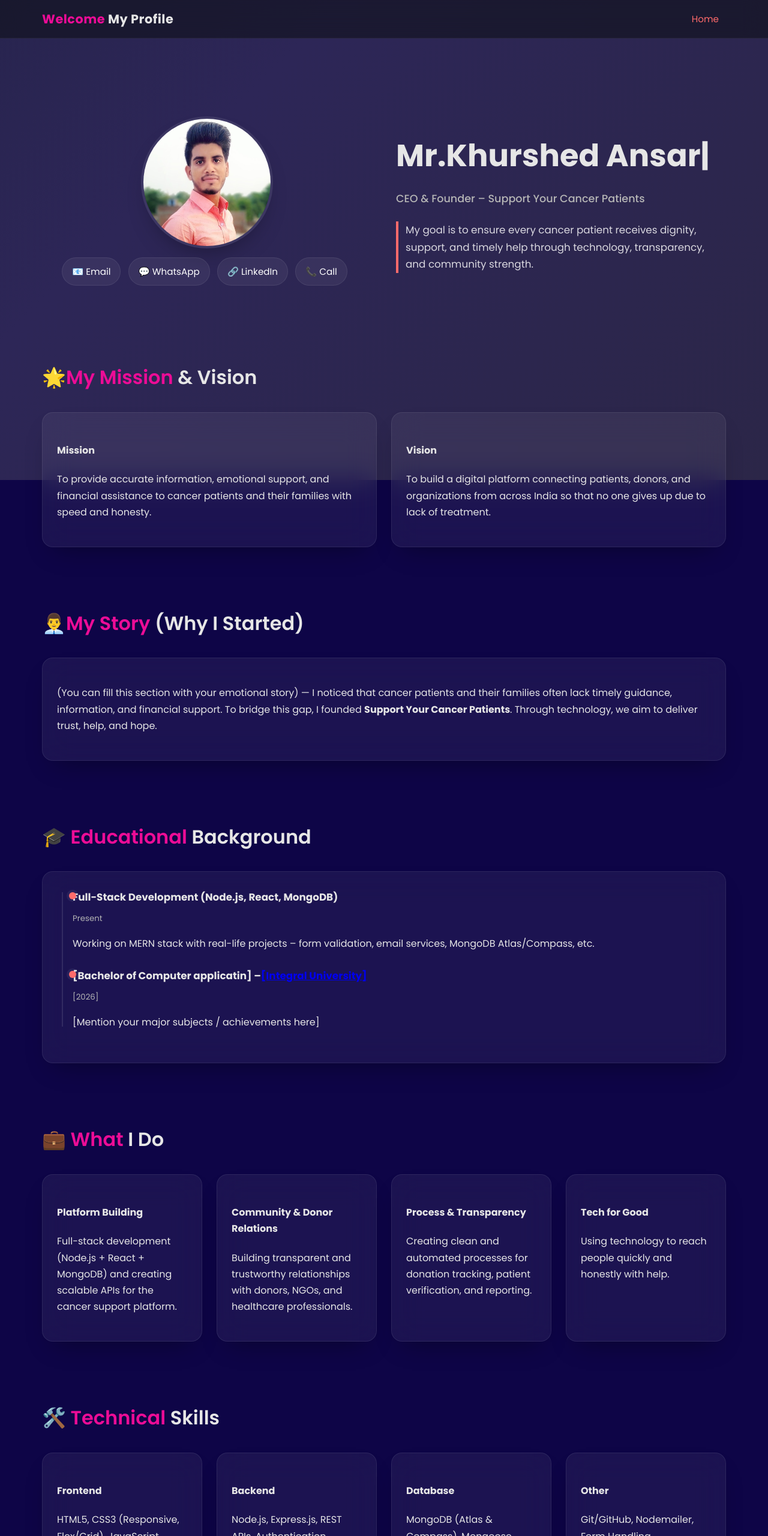
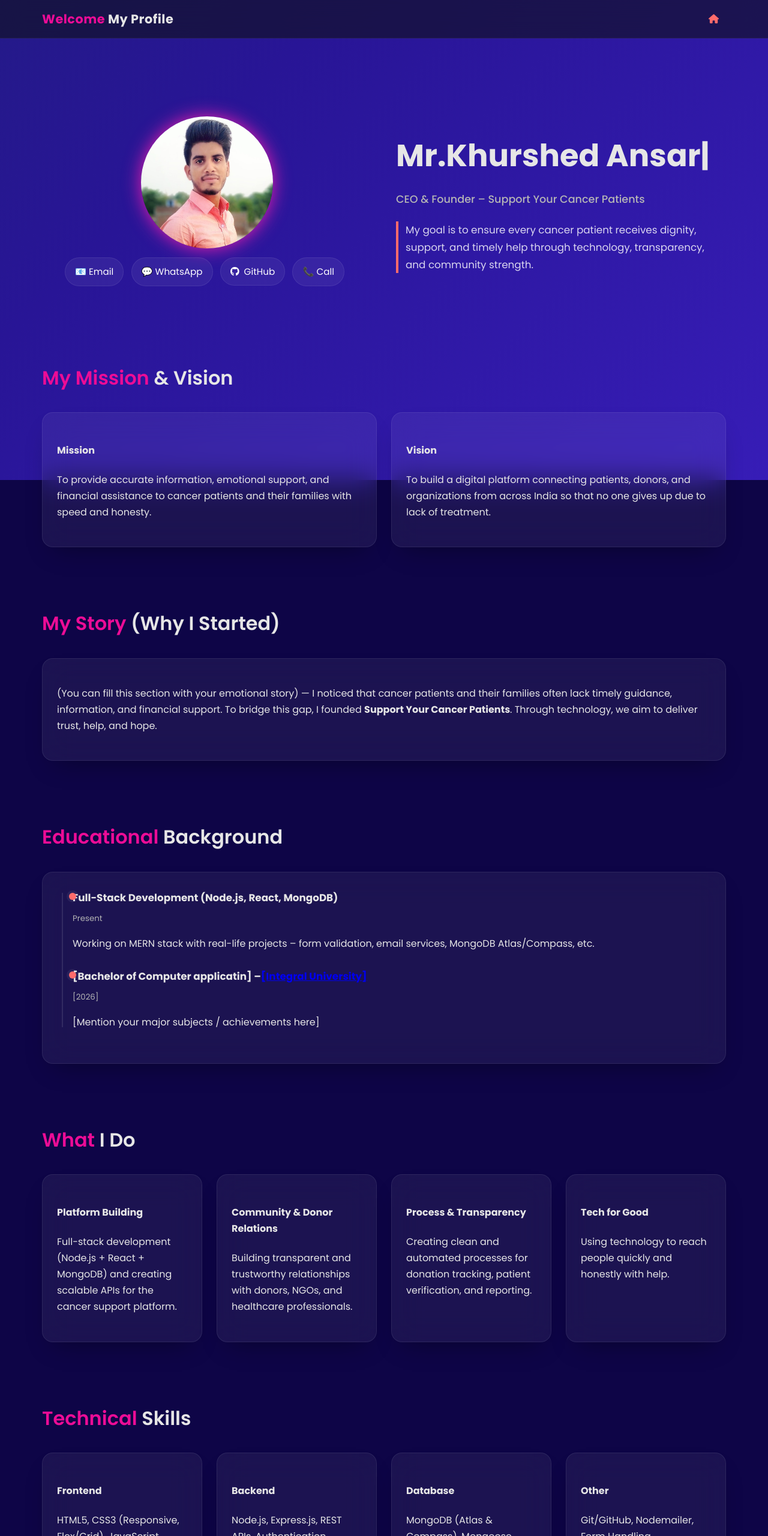
Before and after one commit to khurshedansari0786/cancerFighter, a website: page aboutme.html in a window 1280 px wide. Shown: the top 2560 px of the page at 60% size. Drawn offline with nearby package versions, Linux system fonts and the light colour scheme.

Commit message:
Update aboutme.html

```diff
--- a/aboutme.html
+++ b/aboutme.html
@@ -12,6 +12,14 @@
     <link rel="preconnect" href="https://fonts.gstatic.com" crossorigin>
     <link href="https://fonts.googleapis.com/css2?family=Poppins:wght@300;400;500;600;700&display=swap"
         rel="stylesheet">
+
+     <link rel="stylesheet" href="https://cdnjs.cloudflare.com/ajax/libs/font-awesome/6.6.0/css/brands.min.css">
+    <link rel="stylesheet" href="https://cdnjs.cloudflare.com/ajax/libs/font-awesome/6.6.0/css/all.min.css">
+</head>
+
+
+
+
 <style>
     :root {
         --accent: #ff6b6b;
@@ -47,7 +55,7 @@
         position: fixed;
         inset: 0;
         z-index: -2;
-            background: linear-gradient(-45deg, #2a263b, #2d2657, #141e30, #243b55);
+        background: linear-gradient(-45deg, #4323d2, #281596, #142c57, #4a80be);
         background-size: 400% 400%;
         animation: gradientShift 15s ease infinite;
     }
@@ -107,6 +115,7 @@
 
     nav a {
         color: var(--text-dim);
+
         text-decoration: none;
         margin: 0 12px;
         font-size: .95rem;
@@ -141,9 +150,18 @@
         height: 220px;
         object-fit: cover;
         border-radius: 50%;
-            border: 4px solid rgba(255, 255, 255, .08);
-            box-shadow: var(--shadow);
+        box-shadow: 0 0 30px rgb(236, 29, 175);
     }
+
+    #hero img:hover{
+
+    transition: transform 0.5s ease-in;
+    }
+     #hero img:hover{
+      transform: scale(1.1);
+    }
+
+
 
     #hero h1 {
         font-size: clamp(2rem, 5vw, 3.2rem);
@@ -319,11 +337,6 @@
             padding-top: 60px;
         }
     }
-
-
-
-
-
 </style>
 </head>
 
@@ -333,7 +346,7 @@
         <div class="nav">
             <div class="brand"><span style="color:rgb(236, 12, 150) ;">Welcome</span> My Profile</div>
             <nav class="nav-right">
-                <a href="index.html" class="active">Home</a>
+                <a href="index.html" class="active"> <i class="fa-solid fa-house"></i></a>
 
             </nav>
         </div>
@@ -351,8 +364,8 @@
                     <a href="mailto:khurshedansar12403@gmail.com" aria-label="Email">📧 Email</a>
                     <a href="https://wa.me/91xxxxxxxxxx" target="_blank" rel="noopener" aria-label="WhatsApp">💬
                         WhatsApp</a>
-                    <a href="https://linkedin.com/in/your-profile" target="_blank" rel="noopener"
-                        aria-label="LinkedIn">🔗 LinkedIn</a>
+                    <a href="https://github.com/khurshedansari0786" target="_blank" rel="noopener"
+                        aria-label="GitHub">  <i class="fa-brands fa-github"></i> GitHub</a>
                     <a href="tel:+9129863844" aria-label="Phone">📞 Call</a>
                 </div>
 
@@ -368,7 +381,7 @@
 
         <!-- Mission / Vision -->
         <section id="mission" class="reveal">
-            <h3 class="section-title">🌟<span style="color:rgb(236, 12, 150) ;">My Mission</span> & Vision</h3>
+            <h3 class="section-title"><span style="color:rgb(236, 12, 150) ;">My Mission</span> & Vision</h3>
             <div class="grid">
                 <div class="card glass">
                     <h4>Mission</h4>
@@ -385,7 +398,7 @@
 
         <!-- Story -->
         <section id="story" class="reveal">
-            <h3 class="section-title">👨‍💼<span style="color:rgb(236, 12, 150) ;">My Story</span>  (Why I Started)</h3>
+            <h3 class="section-title"><span style="color:rgb(236, 12, 150) ;">My Story</span> (Why I Started)</h3>
             <div class="card glass">
                 <p>
                     (You can fill this section with your emotional story) — I noticed that cancer patients and their
@@ -398,7 +411,7 @@
 
         <!-- Education -->
         <section id="education" class="reveal">
-            <h3 class="section-title">🎓 <span style="color:rgb(236, 12, 150) ;">Educational</span> Background</h3>
+            <h3 class="section-title"> <span style="color:rgb(236, 12, 150) ;">Educational</span> Background</h3>
             <div class="card glass">
                 <div class="timeline">
                     <div class="timeline-item">
@@ -408,7 +421,8 @@
                             Atlas/Compass, etc.</p>
                     </div>
                     <div class="timeline-item">
-                        <h4> [Bachelor of Computer applicatin] –<a href="https://www.iul.ac.in/" target="_blank">[Integral University]</a> </h4>
+                        <h4> [Bachelor of Computer applicatin] –<a href="https://www.iul.ac.in/"
+                                target="_blank">[Integral University]</a> </h4>
                         <small> [2026]</small>
                         <p>[Mention your major subjects / achievements here]</p>
                     </div>
@@ -418,7 +432,7 @@
 
         <!-- Roles -->
         <section id="roles" class="reveal">
-            <h3 class="section-title">💼 <span style="color:rgb(236, 12, 150) ;">What</span> I Do</h3>
+            <h3 class="section-title"> <span style="color:rgb(236, 12, 150) ;">What</span> I Do</h3>
             <div class="grid">
                 <div class="card glass">
                     <h4>Platform Building</h4>
@@ -444,7 +458,7 @@
 
         <!-- Skills -->
         <section id="skills" class="reveal">
-            <h3 class="section-title">🛠️ <span style="color:rgb(236, 12, 150) ;">Technical</span> Skills</h3>
+            <h3 class="section-title"> <span style="color:rgb(236, 12, 150) ;">Technical</span> Skills</h3>
             <div class="grid">
                 <div class="card glass">
                     <h4>Frontend</h4>
@@ -467,7 +481,7 @@
 
         <!-- Values -->
         <section id="values" class="reveal">
-            <h3 class="section-title">🧭 <span style="color:rgb(236, 12, 150) ;">My Core</span> Values</h3>
+            <h3 class="section-title"> <span style="color:rgb(236, 12, 150) ;">My Core</span> Values</h3>
             <ul class="values-list">
                 <li>Transparency</li>
                 <li>Empathy</li>
@@ -480,15 +494,15 @@
 
         <!-- Contact -->
         <section id="contact" class="reveal">
-            <h3 class="section-title">📬 <span style="color:rgb(236, 12, 150) ;">Contact</span> Me</h3>
+            <h3 class="section-title"> <span style="color:rgb(236, 12, 150) ;">Contact</span> Me</h3>
             <div class="card glass">
                 <p>Suggestions, collaborations, or questions — feel free to connect.</p>
                 <div class="contact-links">
                     <a href="mailto:khurshedansar12403@gmail.com" aria-label="Email">📧 Email</a>
                     <a href="https://wa.me/91xxxxxxxxxx" target="_blank" rel="noopener" aria-label="WhatsApp">💬
                         WhatsApp</a>
-                    <a href="https://linkedin.com/in/your-profile" target="_blank" rel="noopener"
-                        aria-label="LinkedIn">🔗 LinkedIn</a>
+                    <a href="https://github.com/khurshedansari0786" target="_blank" rel="noopener"
+                        aria-label="GitHub">  <i class="fa-brands fa-github"></i> GitHub</a>
                     <a href="tel:+9129863844" aria-label="Phone">📞 Call</a>
                 </div>
             </div>
```
Lines whose indentation alone changed are shown as unchanged.
